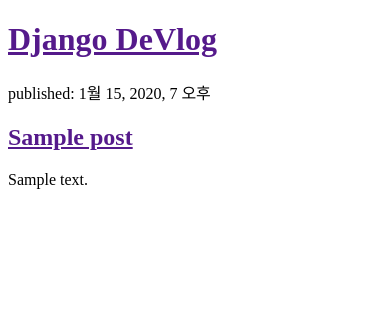
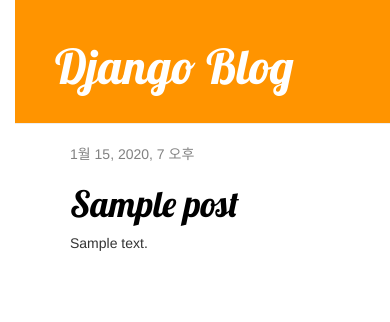
Before and after one commit to JiHoon-JK/Django-first-blog, a Django app: page / in a window 390 px wide. Shown: the top 322 px of the page. Run offline with Django 3.2, Linux system fonts and the light colour scheme; tables that the repository leaves empty hold one stand-in row (values such as "Sample post"); some libraries are stand-ins or nearby versions.

Commit message:
Added view and template for detailed blog post as well as CSS for the site

```diff
--- /dev/null
+++ b/blog/static/css/blog.css
@@ -0,0 +1,3 @@
+h1 a {
+    color: #FCA205;
+}
--- /dev/null
+++ b/blog/templates/blog/base.html
@@ -0,0 +1,76 @@
+<html>
+<head>
+    <title>Django blog</title>
+    <link rel="stylesheet" href="//maxcdn.bootstrapcdn.com/bootstrap/3.2.0/css/bootstrap.min.css">
+    <link rel="stylesheet" href="//maxcdn.bootstrapcdn.com/bootstrap/3.2.0/css/bootstrap-theme.min.css">
+    <link href="//fonts.googleapis.com/css?family=Lobster&subset=latin,latin-ext" rel="stylesheet" type="text/css">
+    <style type="text/css">
+        h1 a {
+            color: #FCA205;
+            font-family: 'Lobster';
+        }
+        body {
+            padding-left: 15px;
+        }
+        .page-header {
+            background-color: #ff9400;
+            margin-top: 0;
+            padding: 20px 20px 20px 40px;
+        }
+
+        .page-header h1, .page-header h1 a, .page-header h1 a:visited, .page-header h1 a:active {
+            color: #ffffff;
+            font-size: 36pt;
+            text-decoration: none;
+        }
+
+        .content {
+            margin-left: 40px;
+        }
+
+        h1, h2, h3, h4 {
+            font-family: 'Lobster', cursive;
+        }
+
+        .date {
+            color: #828282;
+        }
+
+        .save {
+            float: right;
+        }
+
+        .post-form textarea, .post-form input {
+            width: 100%;
+        }
+
+        .top-menu, .top-menu:hover, .top-menu:visited {
+            color: #ffffff;
+            float: right;
+            font-size: 26pt;
+            margin-right: 20px;
+        }
+
+        .post {
+            margin-bottom: 70px;
+        }
+
+        .post h1 a, .post h1 a:visited {
+            color: #000000;
+        }
+    </style>
+</head>
+<body>
+    <div class="page-header">
+        <h1><a href="/">Django Blog</a></h1>
+    </div>
+    <div class="content container">
+        <div class="row">
+            <div class="col-md-8">
+            {% block content %}
+            {% endblock %}
+            </div>
+        </div>
+    </div>
+</body>
+</html>
--- a/blog/templates/blog/post_list.html
+++ b/blog/templates/blog/post_list.html
@@ -1,21 +1,12 @@
-<!DOCTYPE html>
-<html lang="en">
-<head>
-    <meta charset="UTF-8">
-    <title>Juni's DeVlog</title>
-</head>
-<body>
-    <div>
-        <h1><a href="">Django DeVlog</a></h1>
+{% extends 'blog/base.html' %}
+{% block content %}
+{% for post in posts %}
+<div class="post">
+    <div class="date">
+        {{ post.published_date }}
     </div>
-
-    {% for post in posts %}
-    <div>
-        <p>published: {{ post.published_date }}</p>
-        <h2><a href="">{{ post.title }}</a></h2>
-        <p>{{ post.text|linebreaksbr }}</p>
-    </div>
-    {% endfor %}
-
-</body>
-</html>
+    <h1><a href="{% url 'post_detail' pk=post.pk %}">{{ post.title }}</a></h1>
+    <p>{{ post.text|linebreaksbr }}</p>
+</div>
+{% endfor %}
+{% endblock %}
--- a/blog/urls.py
+++ b/blog/urls.py
@@ -2,5 +2,6 @@
 from . import views
 
 urlpatterns = [
-    path('',views.post_list,name='post_list')
+    path('', views.post_list, name='post_list'),
+    path('post/<int:pk>/', views.post_detail, name='post_detail'),
 ]
--- a/blog/views.py
+++ b/blog/views.py
@@ -1,7 +1,11 @@
-from django.shortcuts import render
+from django.shortcuts import render, get_object_or_404
 from django.utils import timezone
 from .models import Post
 
 def post_list(request):
     posts = Post.objects.filter(published_date__lte=timezone.now()).order_by('published_date')
     return render(request,'blog/post_list.html',{'posts':posts})
+
+def post_detail(request, pk):
+    post = get_object_or_404(Post, pk=pk)
+    return render(request, 'blog/post_detail.html', {'post': post})
```
Also changed, not shown: blog/templates/blog/post_detail.html (added, +13 -0 lines).
